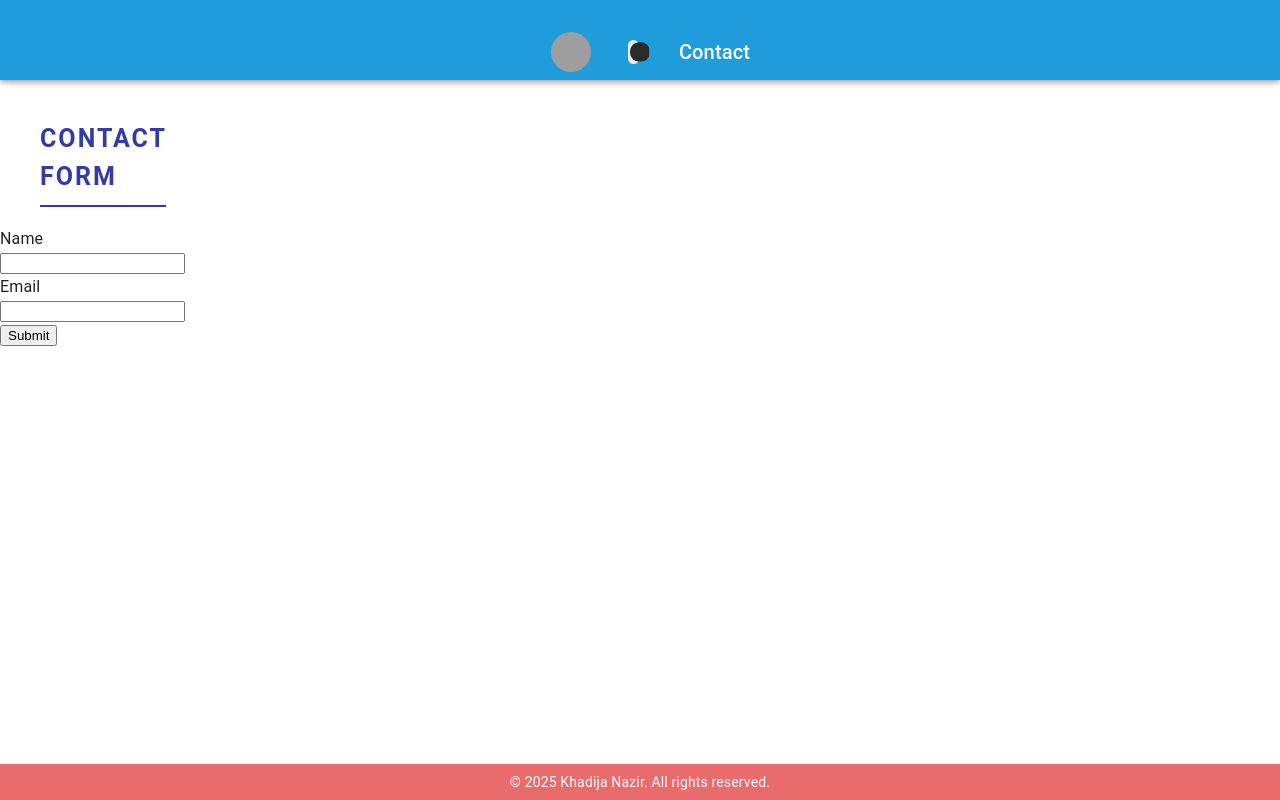
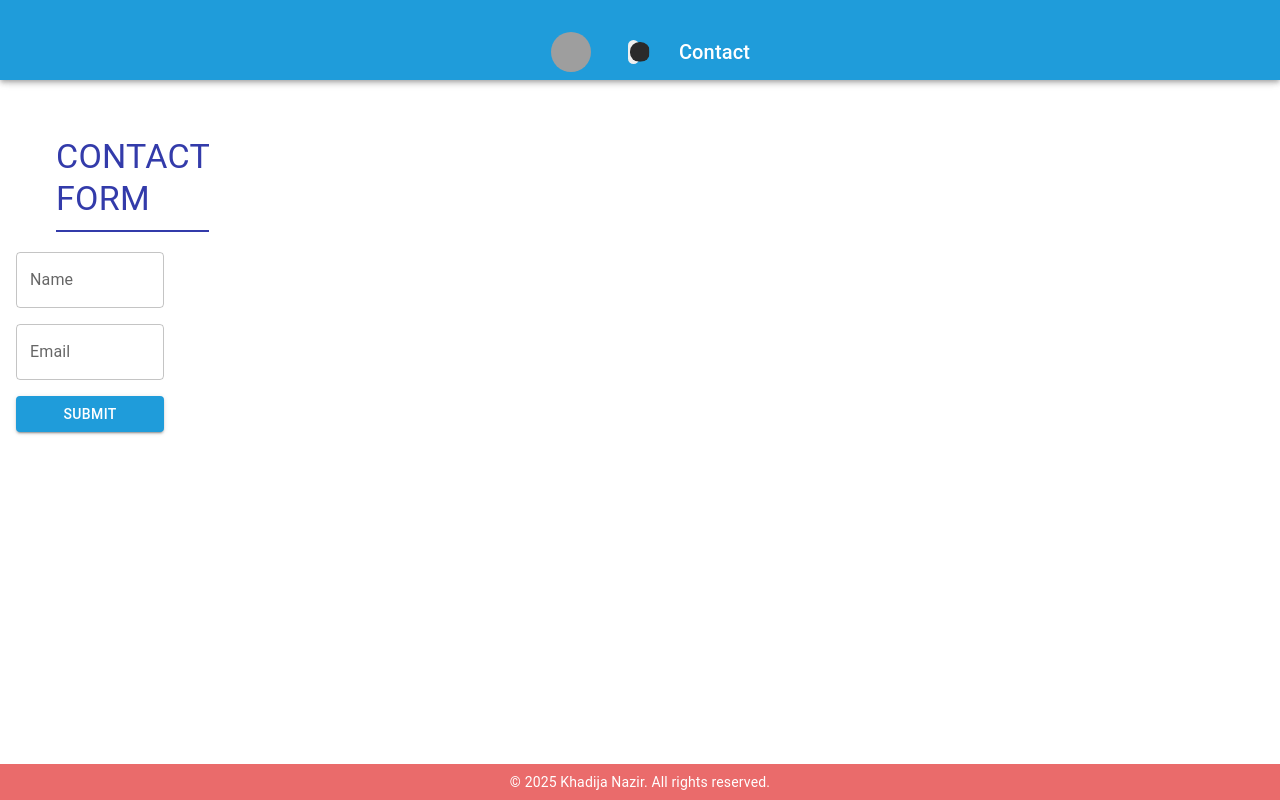
Before and after one commit to KhadijaNazir003/react-css-portfolio, a React (Create React App) app: page /contact in a window 1280 px wide. Built offline with nearby package versions, Linux system fonts and the light colour scheme; grey boxes are pictures that could not be loaded; some icons are missing.

Commit message:
used mui components for inputs & submit on cantact apge

```diff
--- a/src/pages/Contact.js
+++ b/src/pages/Contact.js
@@ -3,13 +3,14 @@ import React from "react";
 import { useForm } from "react-hook-form";
 import { yupResolver } from "@hookform/resolvers/yup";
 import * as yup from "yup";
+import { Box, TextField, Button, Typography } from "@mui/material";
 
 const schema = yup
   .object({
     name: yup.string().required("Name is required"),
     email: yup
       .string()
-      .email("Must be valid email")
+      .email("Must be a valid email")
       .required("Email is required"),
   })
   .required();
@@ -19,55 +20,47 @@ export default function Contact() {
     register,
     handleSubmit,
     formState: { errors, isSubmitSuccessful },
-  } = useForm({
-    resolver: yupResolver(schema),
-  });
+  } = useForm({ resolver: yupResolver(schema) });
 
   const onSubmit = (data) => {
-    // For college project: just log or alert
     console.log(data);
-    alert("Thank you, " + data.name + "!");
+    alert(`Thank you, ${data.name}!`);
   };
 
   return (
-    <div className="right">
-      <div className="section-heading" id="contact-form">
+    <Box className="right" component="section" sx={{ p: 2 }}>
+      <Typography variant="h4" className="section-heading" id="contact-form">
         Contact Form
-      </div>
-      <form onSubmit={handleSubmit(onSubmit)} noValidate>
-        <div className="col-md-6">
-          <label htmlFor="name" className="form-label">
-            Name
-          </label>
-          <input id="name" className="form-control" {...register("name")} />
-          {errors.name && (
-            <div className="invalid-feedback d-block">
-              {errors.name.message}
-            </div>
-          )}
-        </div>
-        <div className="col-md-6">
-          <label htmlFor="email" className="form-label">
-            Email
-          </label>
-          <input id="email" className="form-control" {...register("email")} />
-          {errors.email && (
-            <div className="invalid-feedback d-block">
-              {errors.email.message}
-            </div>
-          )}
-        </div>
-        <div className="col-12">
-          <button type="submit" className="btn btn-primary">
-            Submit
-          </button>
-          {isSubmitSuccessful && (
-            <div className="valid-feedback d-block">
-              Submitted successfully!
-            </div>
-          )}
-        </div>
-      </form>
-    </div>
+      </Typography>
+      <Box
+        component="form"
+        onSubmit={handleSubmit(onSubmit)}
+        noValidate
+        sx={{ display: "grid", gap: 2, maxWidth: 400, mx: "auto" }}
+      >
+        <TextField
+          label="Name"
+          {...register("name")}
+          error={!!errors.name}
+          helperText={errors.name?.message}
+          fullWidth
+        />
+        <TextField
+          label="Email"
+          {...register("email")}
+          error={!!errors.email}
+          helperText={errors.email?.message}
+          fullWidth
+        />
+        <Button type="submit" variant="contained">
+          Submit
+        </Button>
+        {isSubmitSuccessful && (
+          <Typography variant="subtitle1" color="success.main">
+            Submitted successfully!
+          </Typography>
+        )}
+      </Box>
+    </Box>
   );
 }
```
